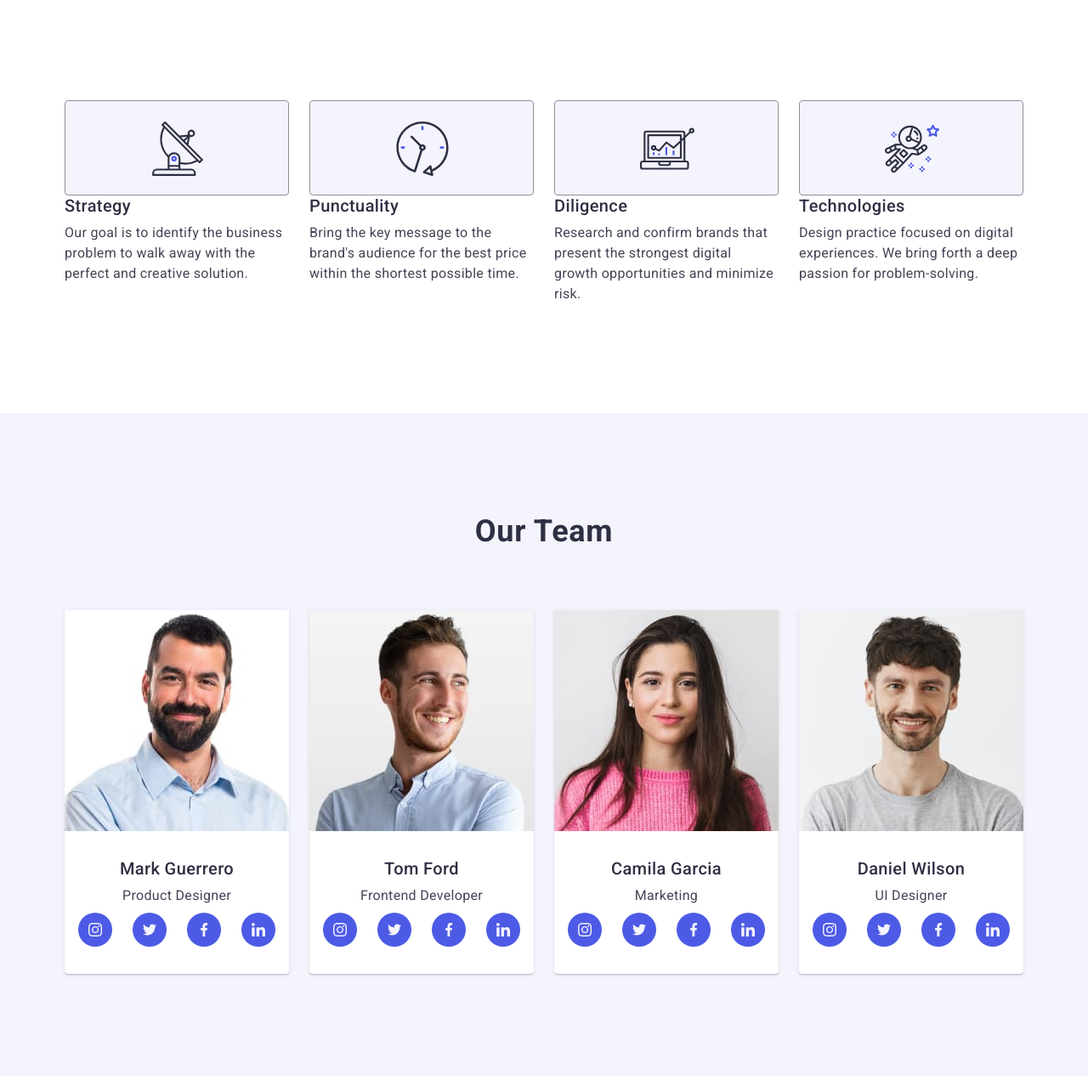
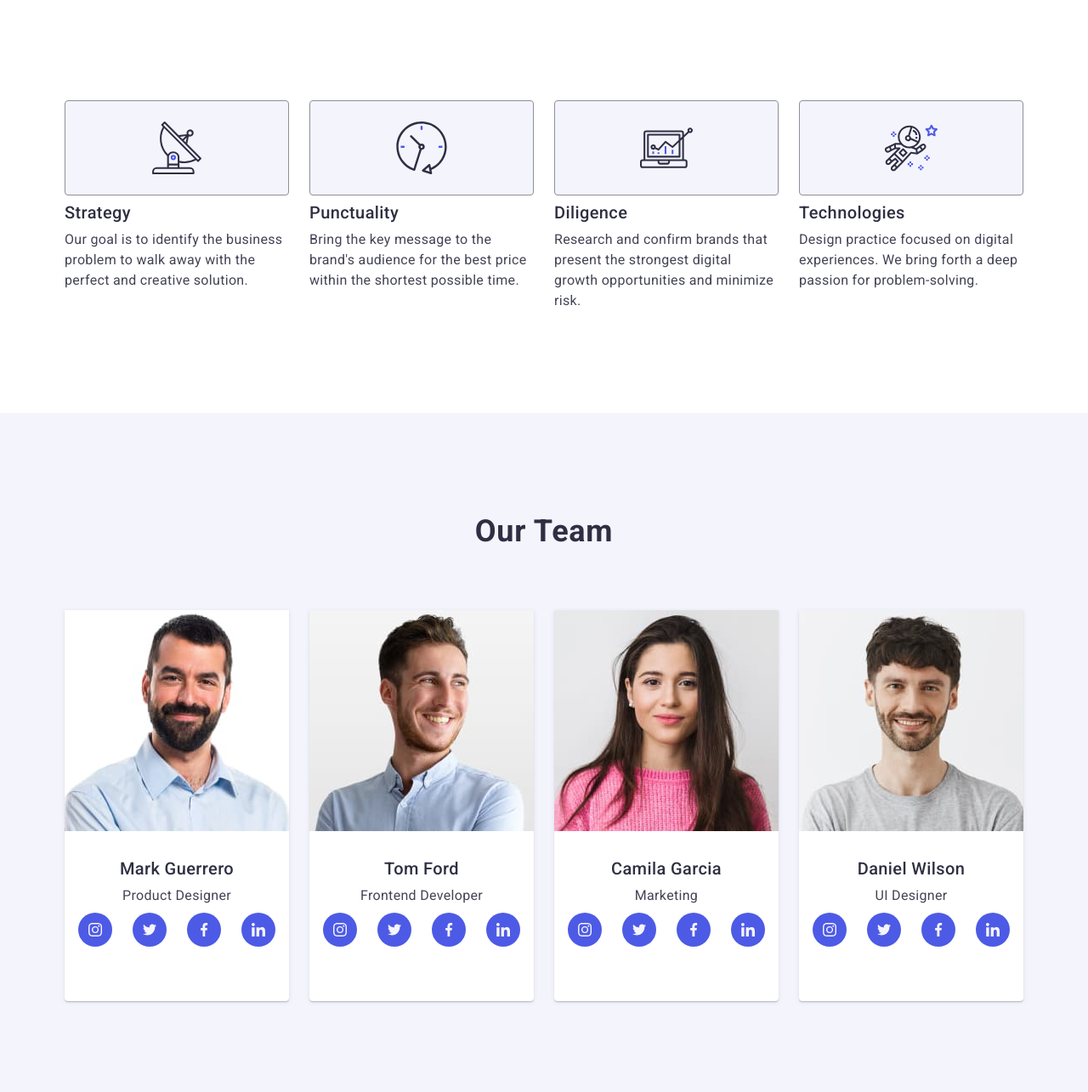
Before and after one commit to Vetaxa13/goit-markup-hw-04, a plain HTML site: page index.html in a window 1280 px wide. Shown: the part 675-1960 px from the top of the page at 85% size. Drawn offline with nearby package versions, Linux system fonts and the light colour scheme.

Commit message:
Updated hw04-3

```diff
--- a/css/styles.css
+++ b/css/styles.css
@@ -135,6 +135,7 @@ img {
 /* ====================== Hero section styles =====================*/
 .hero {
   background: var(--NAVY-BLUE, #2e2f42);
+  max-width: 1440px;
   padding-top: 188px;
   padding-bottom: 188px;
   background-image: linear-gradient(
@@ -142,16 +143,15 @@ img {
       rgba(46, 47, 66, 0.7)
     ),
     url('../images/hero/people-office-hero.jpg');
-  background-size: cover;
 
   background-repeat: no-repeat;
   background-position: center;
+  background-size: cover;
 }
 .hero-container {
   display: flex;
   align-items: center;
   flex-direction: column;
-  max-width: 1440px;
 }
 .main-title {
   text-align: center;
@@ -196,12 +196,7 @@ img {
   clip: rect(0 0 0 0);
   overflow: hidden;
 }
-.benefits-container {
-  display: flex;
-  align-items: center;
-  justify-content: center;
-  margin-bottom: 8px;
-}
+
 .benefits-icons-container {
   border-radius: 4px;
   border: 1px solid var(--LIGHT-SLATE, #8e8f99);
@@ -209,6 +204,10 @@ img {
   width: 264px;
   height: 112px;
   padding: 24px 100px;
+  display: flex;
+  align-items: center;
+  justify-content: center;
+  margin-bottom: 8px;
 }
 
 .benefits-list {
@@ -254,8 +253,9 @@ img {
     0px 1px 1px 0px rgba(46, 47, 66, 0.16),
     0px 1px 6px 0px rgba(46, 47, 66, 0.08);
 }
+
 .container-list-team {
-  padding-top: 32px;
+  padding: 32px 0;
 }
 .team-list-name {
   text-align: center;
```
